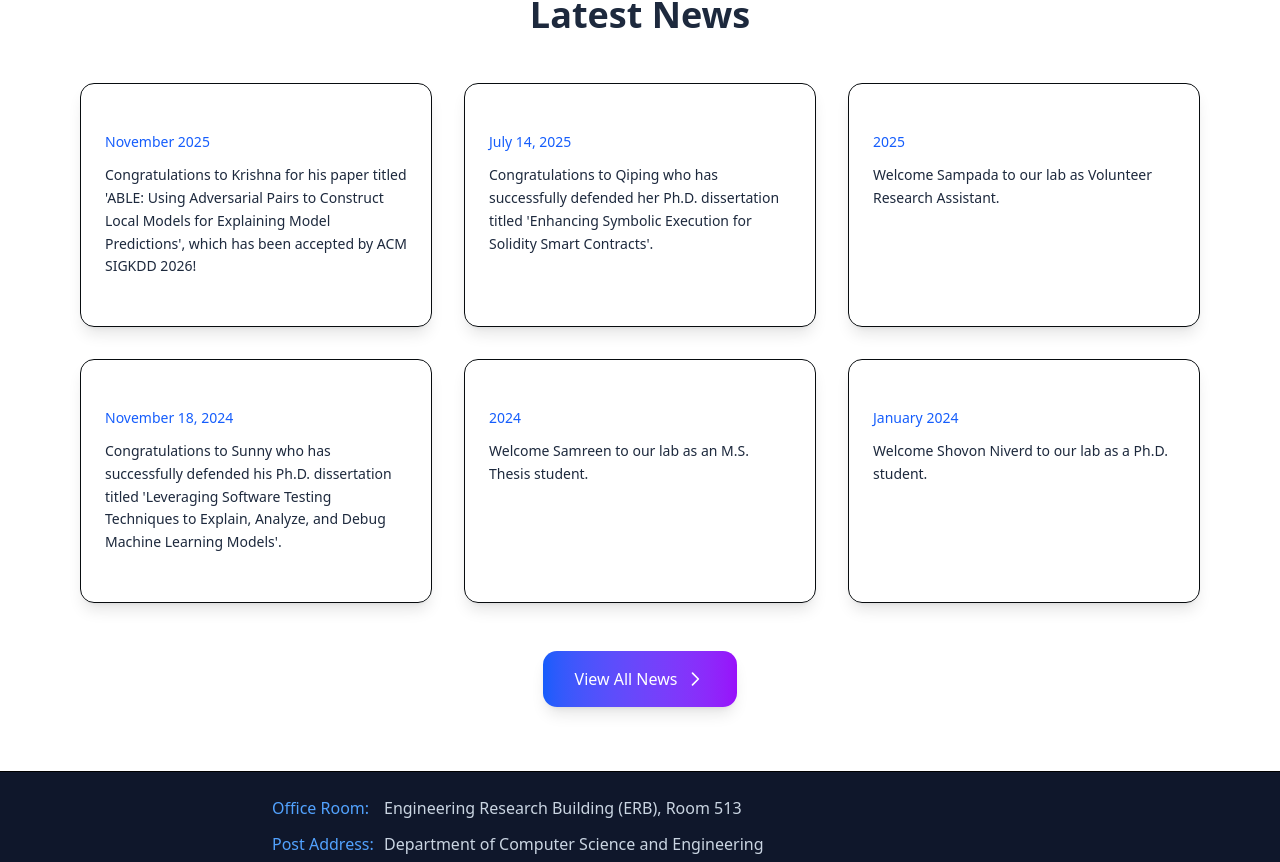
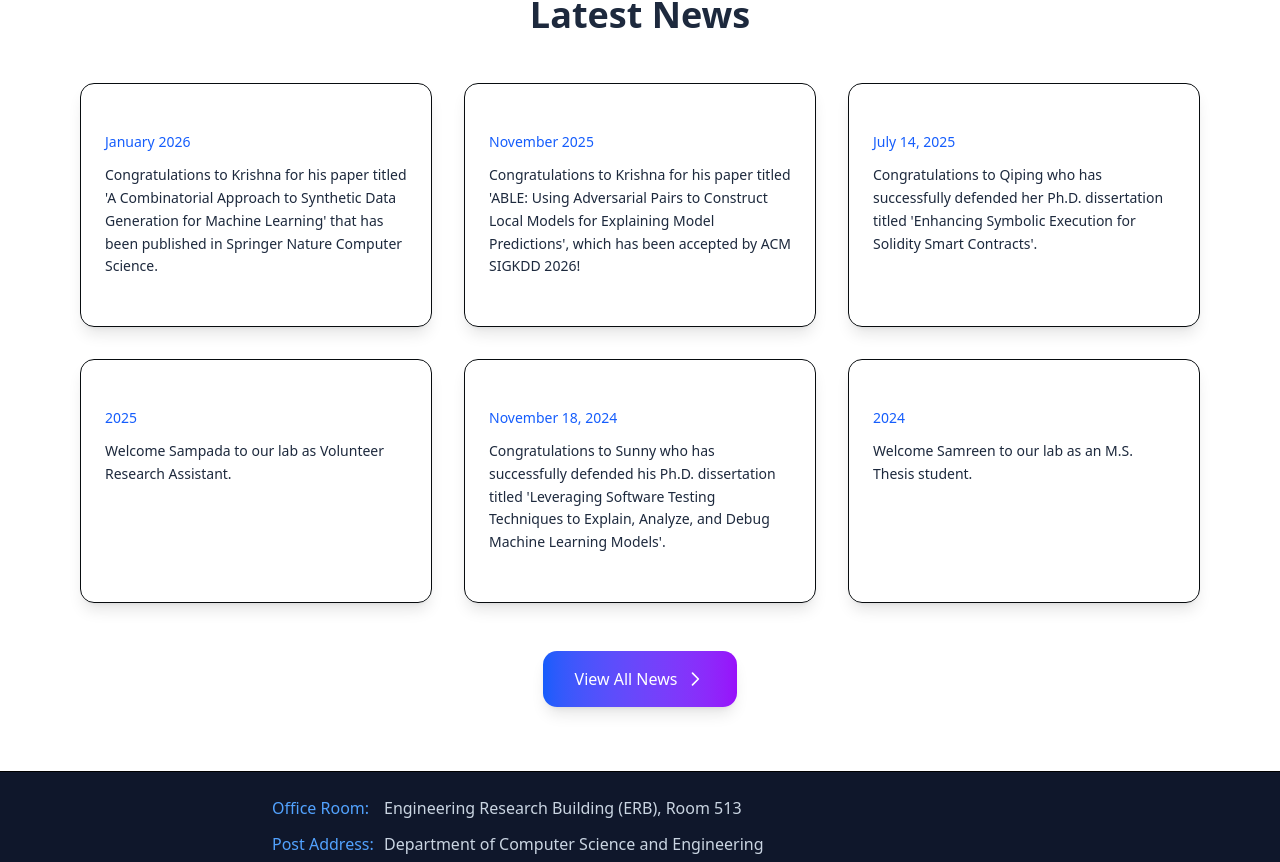
Before and after one commit to sercatuta-lei/sercatuta-lei.github.io, a Next.js app: page / in a window 1280 px wide. Shown: the part 1769-2631 px from the top of the page. Built offline with nearby package versions, Linux system fonts and the light colour scheme.

Commit message:
Add news entry for Krishna's published paper

```diff
--- a/app/page.tsx
+++ b/app/page.tsx
@@ -7,6 +7,10 @@ import Link from "next/link";
 
 // News data
 const newsData = [
+  {
+  date: "January 2026",
+  headline:"Congratulations to Krishna for his paper titled 'A Combinatorial Approach to Synthetic Data Generation for Machine Learning' that has been published in Springer Nature Computer Science.",
+  },
   {
   date: "November 2025",
   headline: "Congratulations to Krishna for his paper titled 'ABLE: Using Adversarial Pairs to Construct Local Models for Explaining Model Predictions', which has been accepted by ACM SIGKDD 2026!",
```
